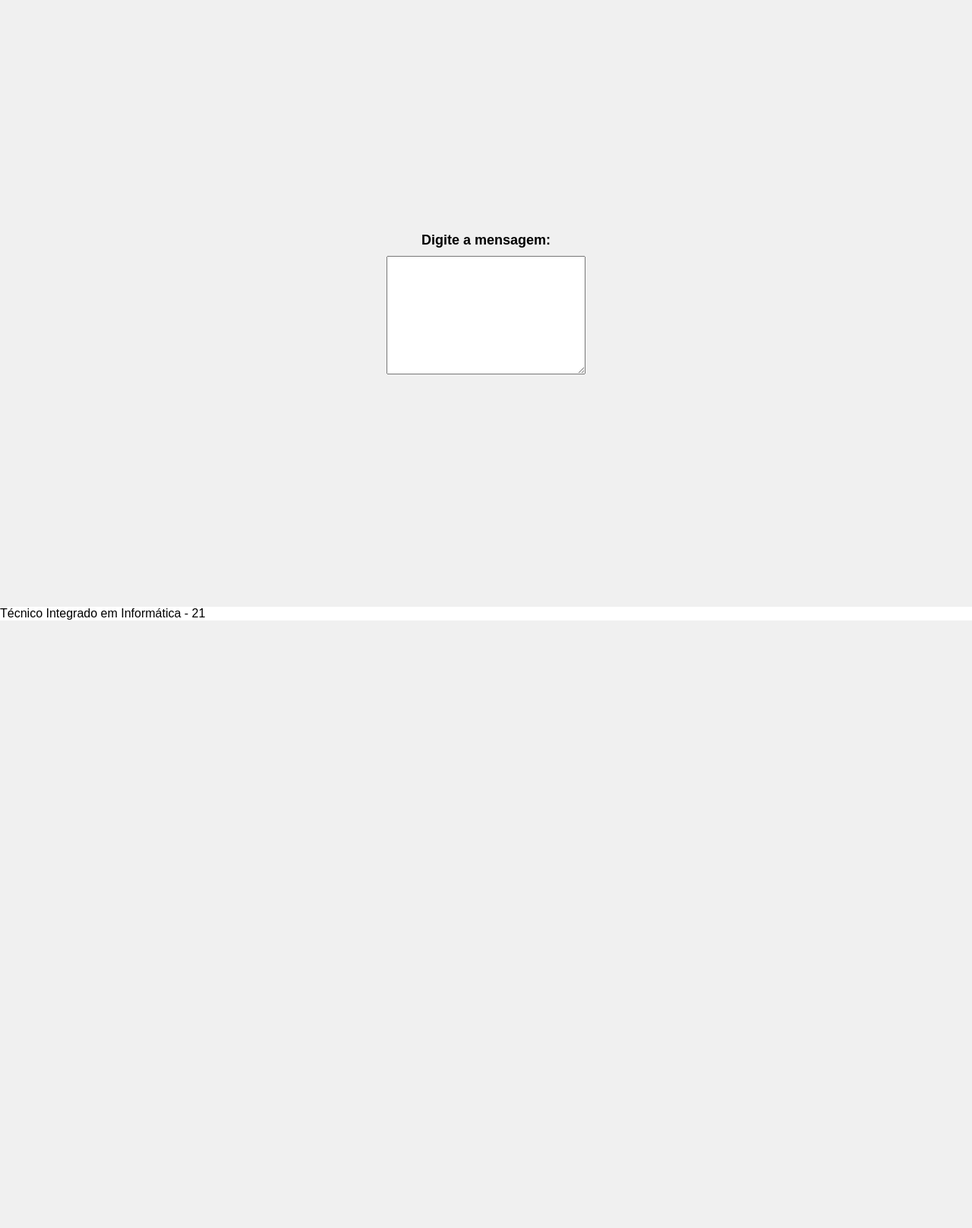
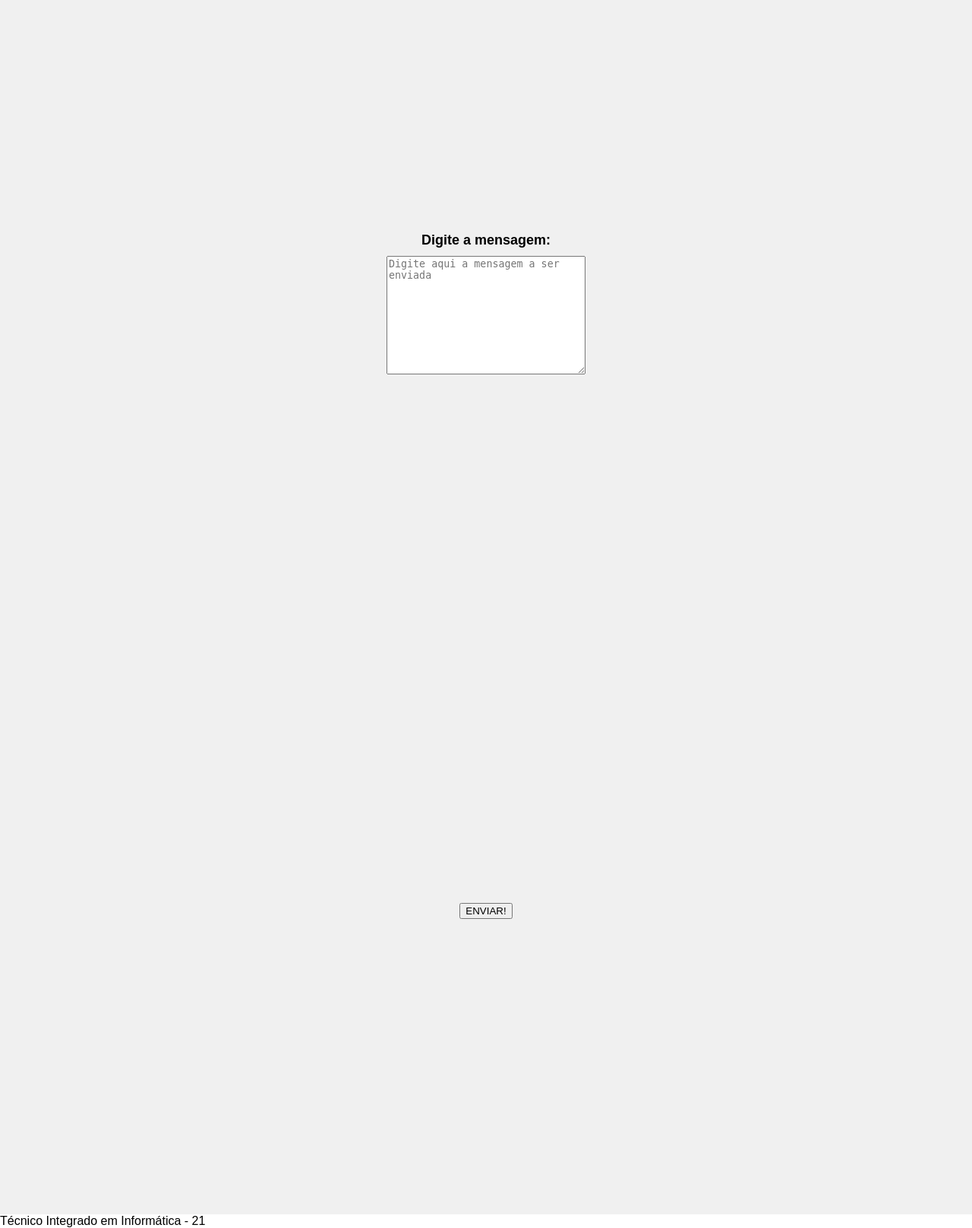
Before and after one commit to YuriLou/chat2023, a PHP site: page /index.php in a window 1280 px wide. Shown: the part 801-2418 px from the top of the page at 76% size. Before the commit the page ends 1618 px from the top, so only its background shows below. Run offline with PHP 8.4, Linux system fonts and the light colour scheme.

Commit message:
fiz aqui aralho

```diff
--- a/chat.php
+++ b/chat.php
@@ -13,7 +13,11 @@
 
        <div class="container">
                 <label for="mensagem">Digite a mensagem: </label>
-                <textarea name="" id="" cols="30" rows="10"></textarea>
+                <textarea name="mensagem" id="mensagem" cols="30" rows="10" placeholder="Digite aqui a mensagem a ser enviada"></textarea>
+       </div>
+
+       <div class="container">
+                <button>ENVIAR!</button>
        </div>
 </body>
 </html>
```
